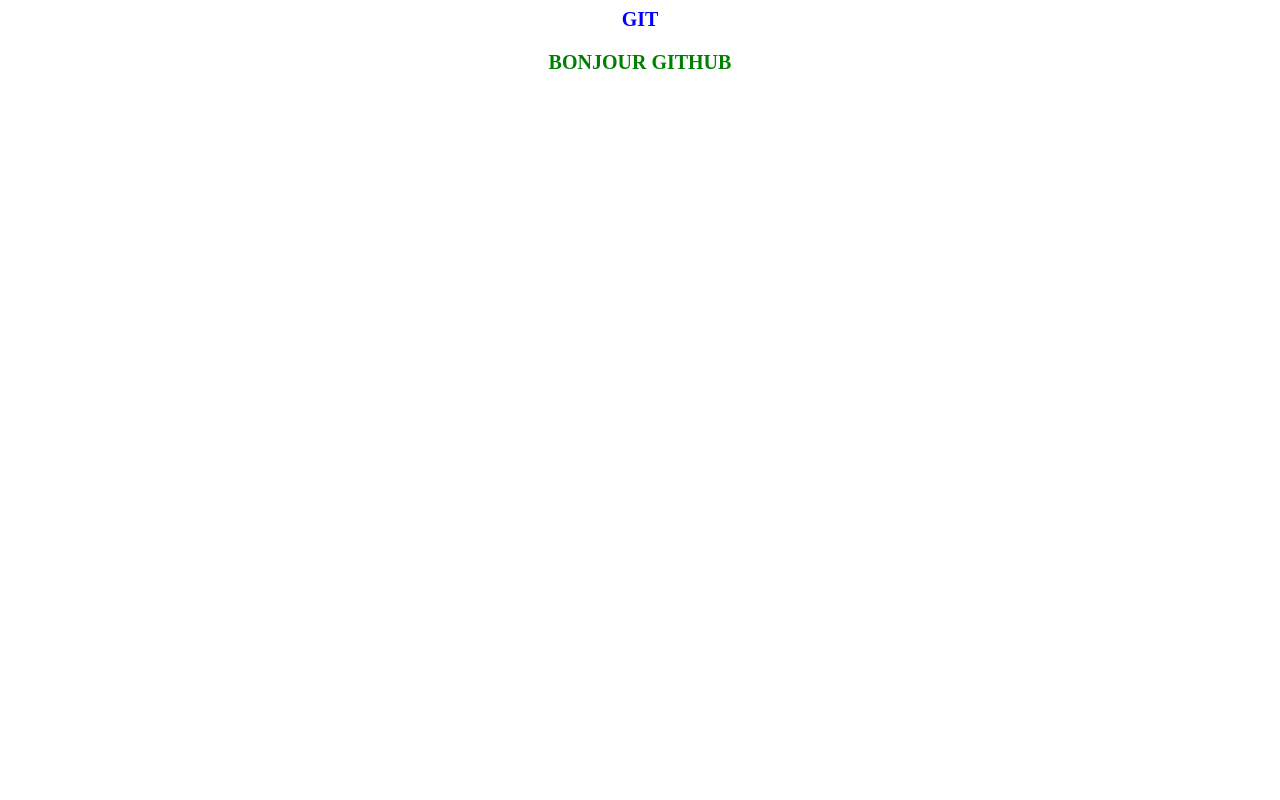
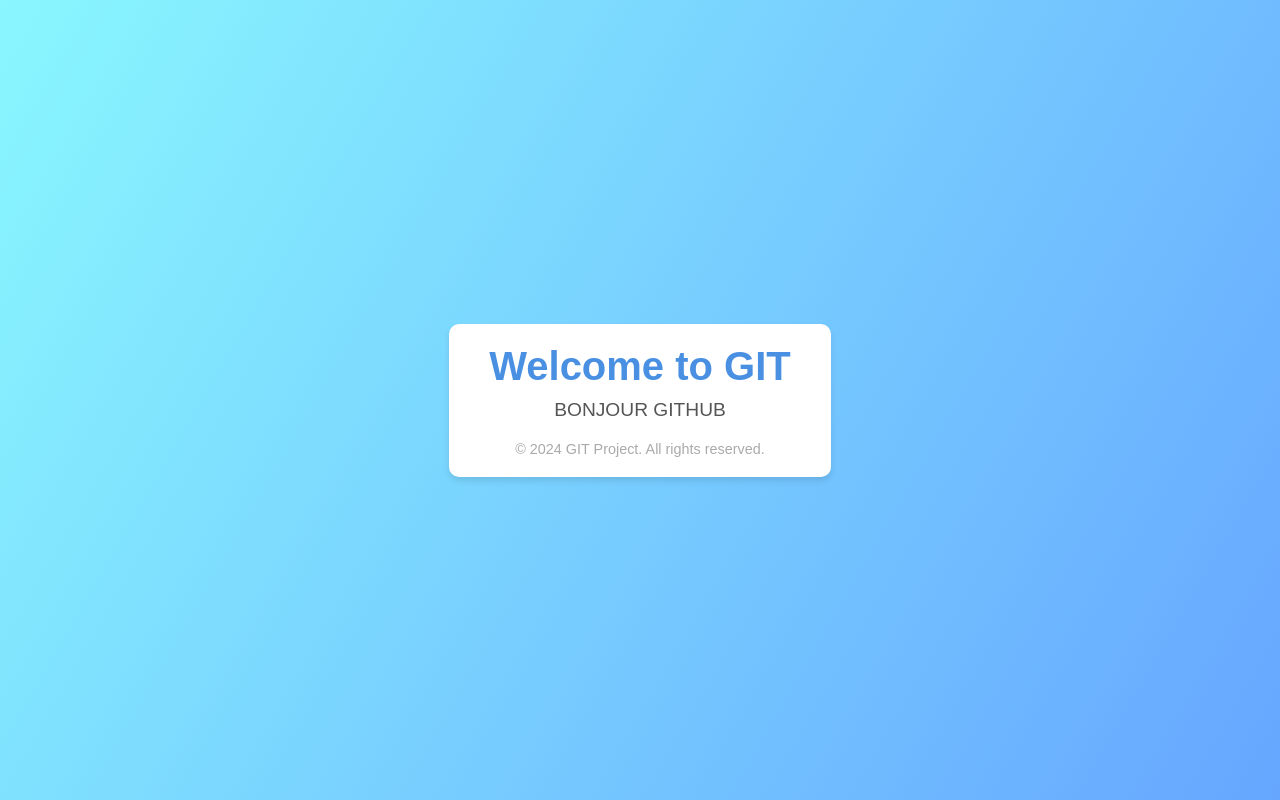
Before and after one commit to mahracha02/projetGit, a plain HTML site: page index.html in a window 1280 px wide. Drawn offline with Linux system fonts and the light colour scheme.

Commit message:
updeted design

```diff
--- a/index.html
+++ b/index.html
@@ -1,11 +1,22 @@
-<html>
+<!DOCTYPE html>
+<html lang="en">
 <head>
+    <meta charset="UTF-8">
+    <meta name="viewport" content="width=device-width, initial-scale=1.0">
     <title>Home</title>
     <link rel="stylesheet" href="style.css">
 </head>
 <body>
-    <h1>GIT</h1>
-    <p>BONJOUR GITHUB</p>
+    <div class="container">
+        <header>
+            <h1>Welcome to GIT</h1>
+        </header>
+        <main>
+            <p>BONJOUR GITHUB</p>
+        </main>
+        <footer>
+            <p>&copy; 2024 GIT Project. All rights reserved.</p>
+        </footer>
+    </div>
 </body>
-
 </html>
--- a/style.css
+++ b/style.css
@@ -1,20 +1,43 @@
-titre{
-    color: red;
-    font-size: 20px;
-    font-weight: bold;
-    text-align: center;
+/* General Reset */
+body, h1, p {
+  margin: 0;
+  padding: 0;
+  font-family: Arial, sans-serif;
+  box-sizing: border-box;
 }
 
-h1{
-    color: blue;
-    font-size: 20px;
-    font-weight: bold;
-    text-align: center;
+body {
+  background: linear-gradient(120deg, #89f7fe, #66a6ff);
+  color: #333;
+  display: flex;
+  justify-content: center;
+  align-items: center;
+  height: 100vh;
+  margin: 0;
 }
 
-p{
-    color: green;
-    font-size: 20px;
-    font-weight: bold;
-    text-align: center;
+.container {
+  text-align: center;
+  background: #fff;
+  padding: 20px 40px;
+  border-radius: 10px;
+  box-shadow: 0px 4px 6px rgba(0, 0, 0, 0.1);
 }
+
+header h1 {
+  font-size: 2.5em;
+  margin-bottom: 10px;
+  color: #4a90e2;
+}
+
+main p {
+  font-size: 1.2em;
+  margin-top: 10px;
+  color: #555;
+}
+
+footer {
+  margin-top: 20px;
+  font-size: 0.9em;
+  color: #aaa;
+}
```
